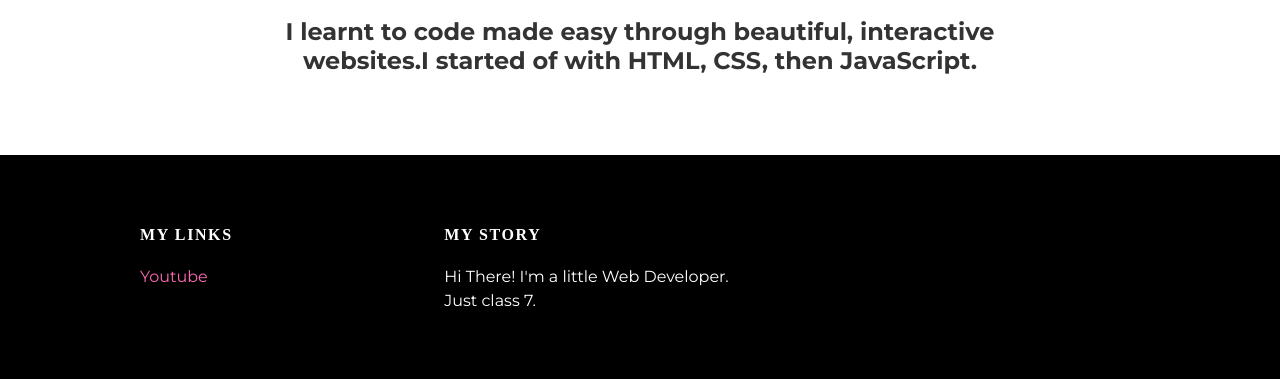
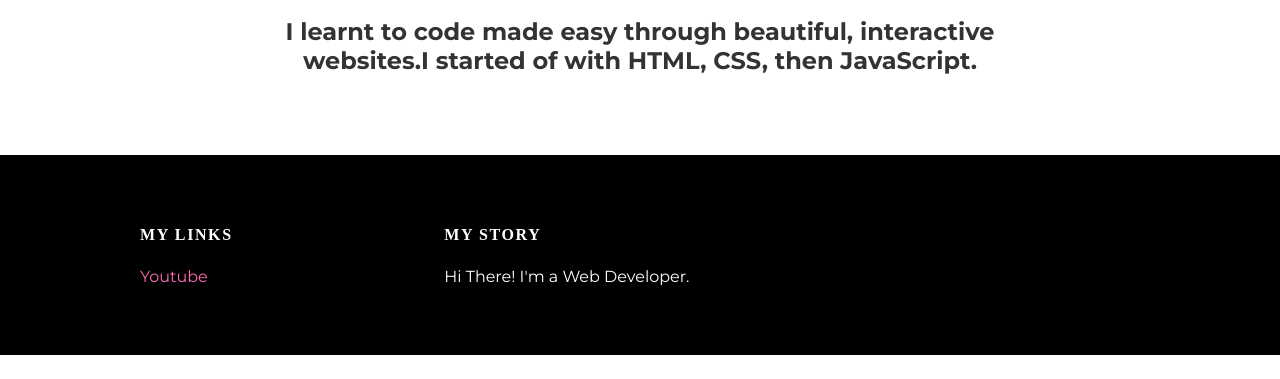
Before and after one commit to rishika-sharma/rs, a plain HTML site: page about.html in a window 1280 px wide. Shown: the part 533-912 px from the top of the page. After the commit the page ends 888 px from the top, so only its background shows below. Drawn offline with Linux system fonts and the light colour scheme.

Commit message:
Update about.html

```diff
--- a/about.html
+++ b/about.html
@@ -48,7 +48,7 @@
   </div>
   <div class="column">
     <h4>My Story</h4>
-    <p>Hi There! I'm a little Web Developer. <br>Just class 7.</p>
+    <p>Hi There! I'm a Web Developer.</p>
   </div>
 </div>
 </div>
```
